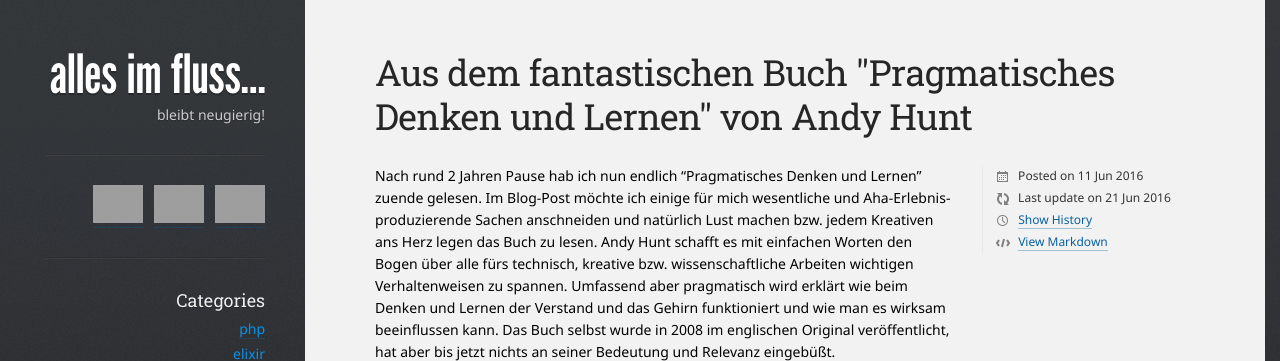
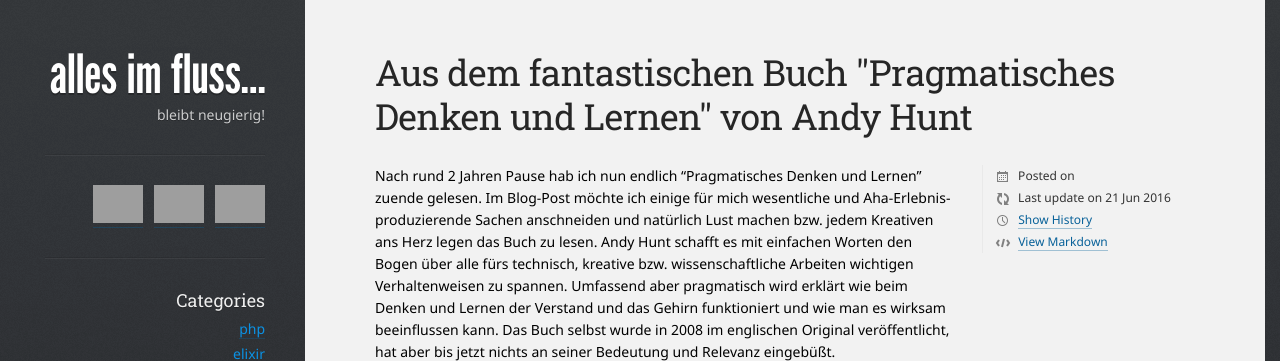
Before and after one commit to ronnyhartenstein/ronnyhartenstein.github.io, a Jekyll site: the page built from _posts/2016/2016-06-11-buch-pragmatisches-denken-und-lernen.md, in a window 1280 px wide and 900 px high, cut to the strip 0-361 px from the top of the window. Built offline with Jekyll 4.4.1, drawn with Linux system fonts in a browser that asks for light colours; some of the changed lines change nothing that is shown; grey boxes are pictures that could not be loaded.

Commit message:
date_first geht nicht mehr

```diff
--- a/_posts/2016/2016-02-07-learnings-2015.md
+++ b/_posts/2016/2016-02-07-learnings-2015.md
@@ -2,8 +2,9 @@
 layout: post
 title: Lern-Historie 2015
 title_full: 'Lern-Historie 2015: 4 Frameworks, 3 Programmiersprachen, 3 Templatesprachen [Update #1]'
-date_first: '2016-02-07'
-date: '2016-06-02'
+#date_first: '2016-02-07'
+#date: '2016-06-02'
+date: '2016-06-07'
 thumb: /files/2016/are-you-too-busy-to-improve2.jpg
 ---
 
--- a/_posts/2016/2016-06-11-buch-pragmatisches-denken-und-lernen.md
+++ b/_posts/2016/2016-06-11-buch-pragmatisches-denken-und-lernen.md
@@ -1,7 +1,7 @@
 ---
 layout: post
 title: Aus dem fantastischen Buch "Pragmatisches Denken und Lernen" von Andy Hunt
-date_first: '2016-06-11'
+#date_first: '2016-06-11'
 date: '2016-06-21'
 tags:
 - Lernen
```
